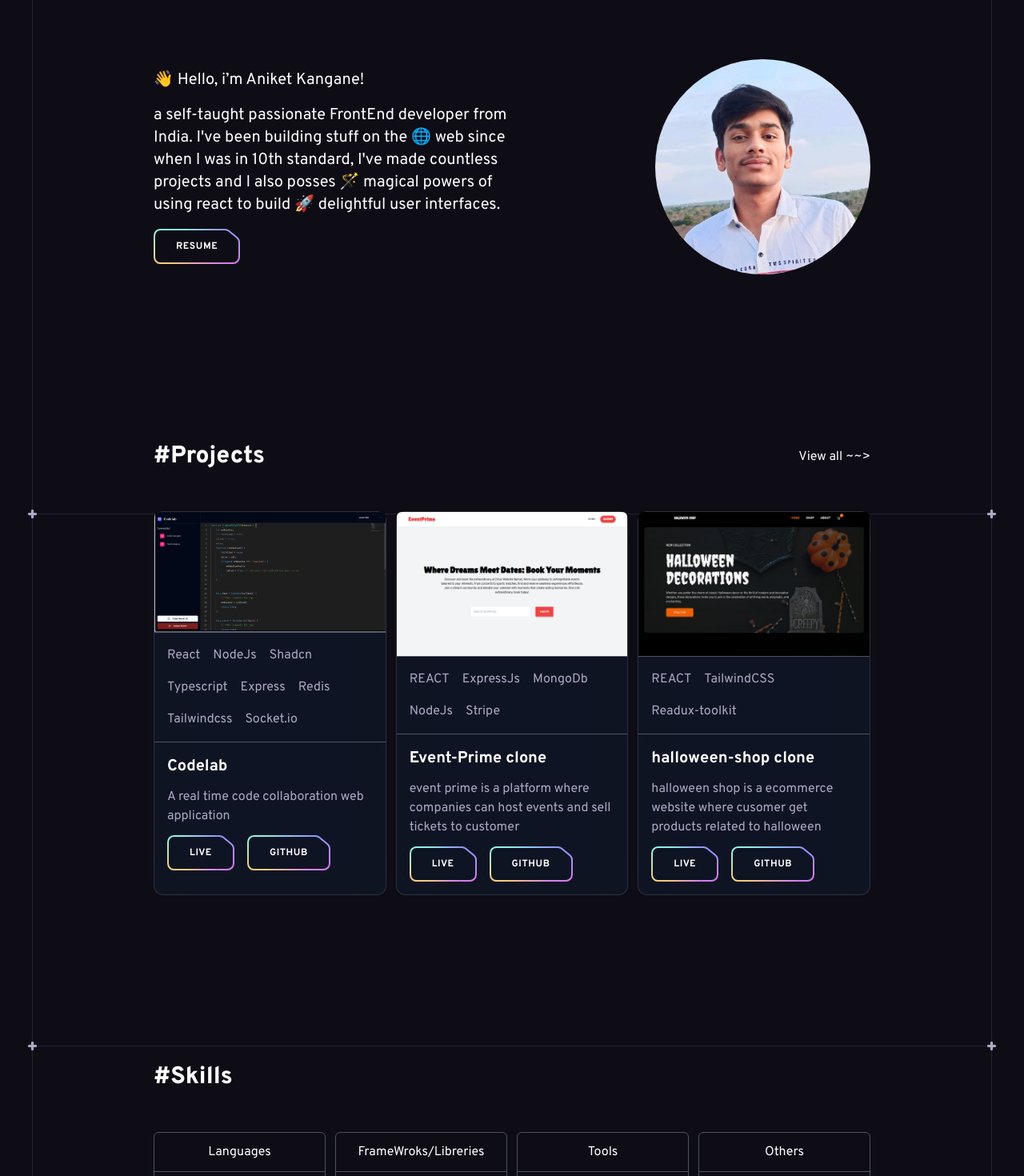
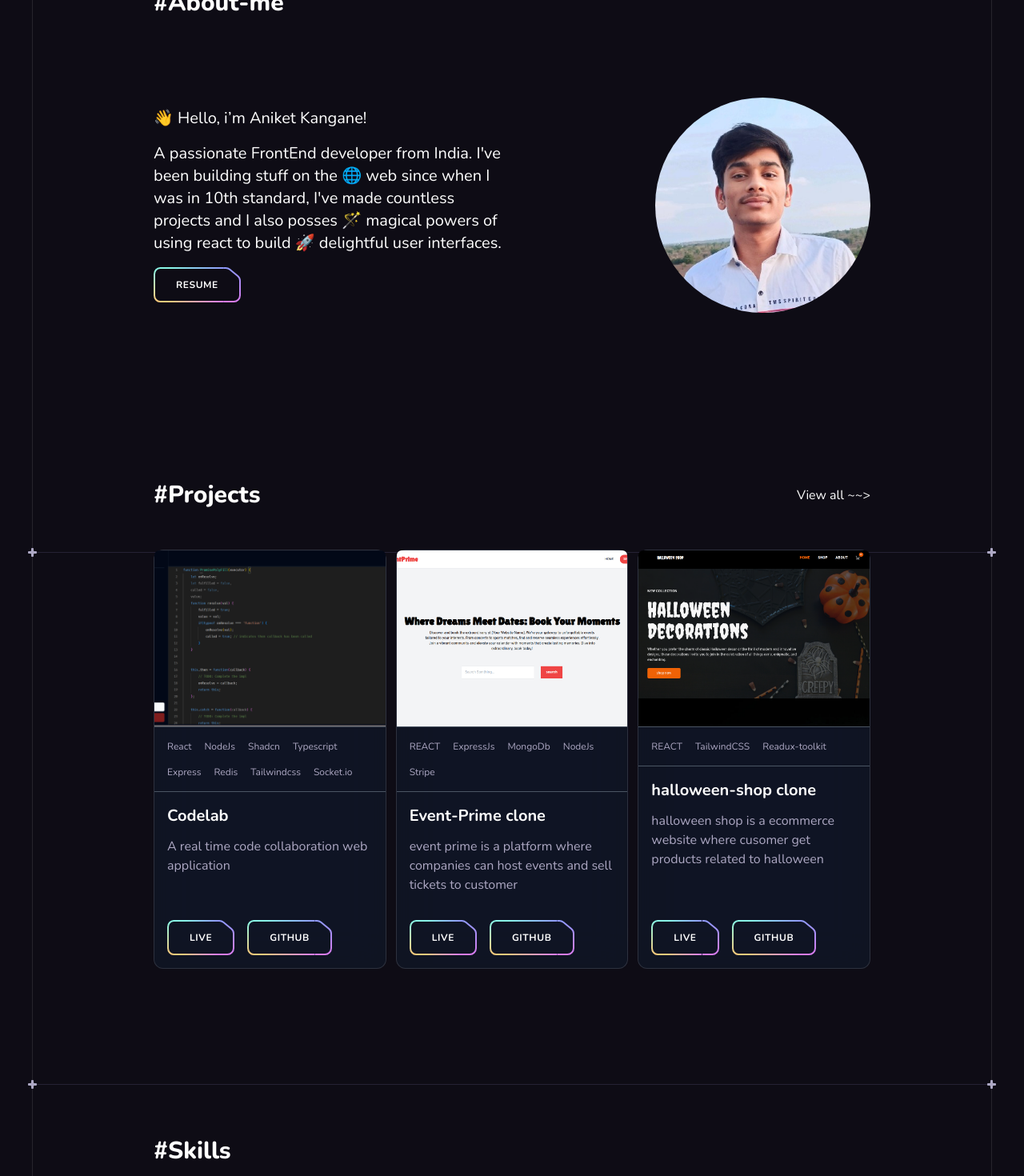
Before and after one commit to Aniket897/aniket, a React (Vite) app: page / in a window 1280 px wide. Shown: the part 1040-2510 px from the top of the page at 80% size. Built offline with nearby package versions, Linux system fonts and the light colour scheme.

Commit message:
minor-update:001

```diff
--- a/src/components/About.jsx
+++ b/src/components/About.jsx
@@ -20,7 +20,7 @@ const About = () => {
             <p className=" text-gray">👋 Hello, i’m Aniket Kangane!</p>
 
             <p className=" text-gray">
-              a self-taught passionate FrontEnd developer from India. I've been
+              A passionate FrontEnd developer from India. I've been
               building stuff on the 🌐 web since when I was in 10th standard,
               I've made countless projects and I also posses 🪄 magical powers
               of using react to build 🚀 delightful user interfaces.
--- a/src/components/Hero.jsx
+++ b/src/components/Hero.jsx
@@ -27,8 +27,8 @@ const Hero = () => {
       <div className="relative w-[90vw] lg:w-[70vw] mx-auto flex mt-[70px] md:mt-[150px] max-md:flex-col items-center justify-between max-md:text-center">
         <div className="md:w-[50%] flex flex-col gap-y-4">
           <p className="text-5xl font-extrabold text-n-1">
-            Aniket is a <span className="text-color-1">web designer</span> and{" "}
-            <span className="text-color-1">front-end developer</span>
+            Aniket is a <span className="text-color-1">Full stack Developer</span> and{" "}
+            <span className="text-color-1">Problem Solver</span>
           </p>
           <p className="text-gray mt-3 text-xl text-n-3">
             He crafts responsive websites where technologies meet creativity
--- a/src/components/ProjectCard.jsx
+++ b/src/components/ProjectCard.jsx
@@ -3,9 +3,16 @@ import Button from "./Button";
 const ProjectCard = ({ project }) => {
   return (
     // <div className=" bg-conic-gradient p-[2px] rounded-md">
-    <div className=" glass text-n-3 border border-gray-600 rounded-md">
-      <img className="rounded-tl-md rounded-tr-md" src={project.image} alt="" />
-      <div className="flex items-center flex-wrap gap-4 text-gray p-4 border-y border-y-gray-600">
+    <div className=" glass text-n-3 border border-gray-600 rounded-md flex flex-col">
+      <div className="w-full h-[220px]">
+        <img
+          className="rounded-tl-md rounded-tr-md w-full h-full object-cover"
+          src={project.image}
+          alt=""
+        />
+      </div>
+      <div className="flex-1">
+        <div className="flex items-center flex-wrap gap-4 text-gray p-4 border-y border-y-gray-600 text-xs">
           {project.techStack.map((item, index) => (
             <p key={index}>{item}</p>
           ))}
@@ -13,10 +20,11 @@ const ProjectCard = ({ project }) => {
         <div className="p-4 flex flex-col gap-y-3">
           <h1 className="font-bold text-xl text-n-1">{project.title}</h1>
           <p className=" text-gray">{project.description}</p>
-        <div className="flex items-center gap-4">
+        </div>
+      </div>
+      <div className="flex items-center gap-4 p-4">
         <Button href={project.live}>Live</Button>
         <Button href={project.github}>Github</Button>
-        </div>
       </div>
     </div>
     // </div>
--- a/src/components/Skills.jsx
+++ b/src/components/Skills.jsx
@@ -1,7 +1,5 @@
 import Section from "./Section";
 import SkillBox from "./SkillBox";
-import { BottomLine, Gradient } from "./design/Hero";
-import { smallSphere, stars } from "../assets";
 
 const Skills = () => {
   return (
@@ -28,7 +26,18 @@ const Skills = () => {
             heading="Tools"
             skills={["Vs code", "Git", "Github", "Postman"]}
           />
-          <SkillBox heading="Others" skills={["HTML", "CSS", "TailwindCSS"]} />
+          <SkillBox
+            heading="Others"
+            skills={[
+              "HTML",
+              "CSS",
+              "TailwindCSS",
+              "Shadcn",
+              "Chakra ui",
+              "Mongodb",
+              "mongoose",
+            ]}
+          />
         </div>
       </div>
       {/* <div className="hidden relative justify-center mb-[6.5rem] lg:flex mt-[150px]">
@@ -60,21 +69,21 @@ const Skills = () => {
       <div className="flex items-center gap-3 mx-auto w-fit min-h-[40vh] max-md:flex-col max-md:w-[90vw] max-md:mt-9">
         <p>
           <img
-            src="https://github-readme-stats.vercel.app/api?username=aniket897&show_icons=true&locale=en"
+            src="https://github-readme-stats.vercel.app/api?username=Aniket897&theme=dark&hide_border=false&include_all_commits=true&count_private=true"
             alt="aniket897"
           />
         </p>
 
         <p>
           <img
-            src="https://github-readme-streak-stats.herokuapp.com/?user=aniket897&"
+            src="https://github-readme-streak-stats.herokuapp.com/?user=Aniket897&theme=dark&hide_border=false"
             alt="aniket897"
           />
         </p>
       </div>
       <p className="mx-auto w-fit mt-3">
         <img
-          src="https://github-readme-stats.vercel.app/api/top-langs?username=aniket897&show_icons=true&locale=en&layout=compact"
+          src="https://github-readme-stats.vercel.app/api/top-langs/?username=Aniket897&theme=dark&hide_border=false&include_all_commits=true&count_private=true&layout=compact"
           alt="aniket897"
         />
       </p>
--- a/src/index.css
+++ b/src/index.css
@@ -1,4 +1,7 @@
 @import url("https://fonts.googleapis.com/css2?family=Overpass:ital,wght@0,100..900;1,100..900&display=swap");
+@import url("https://fonts.googleapis.com/css2?family=Noto+Sans:ital,wght@0,100..900;1,100..900&display=swap");
+@import url("https://fonts.googleapis.com/css2?family=Noto+Sans:ital,wght@0,100..900;1,100..900&family=Outfit:wght@100..900&display=swap");
+@import url("https://fonts.googleapis.com/css2?family=Noto+Sans:ital,wght@0,100..900;1,100..900&family=Nunito:ital,wght@0,200..1000;1,200..1000&family=Outfit:wght@100..900&display=swap");
 
 @tailwind base;
 @tailwind components;
@@ -12,7 +15,12 @@
 }
 
 * {
-  font-family: "Overpass", sans-serif;
+  /* font-family: "Overpass", sans-serif; */
+  /* font-family: "Noto Sans", sans-serif; */
+  /* font-family: "Outfit", sans-serif; */
+  font-family: "Nunito", sans-serif;
+
+  /* font-family: menlo; */
   scroll-behavior: smooth;
 }
 
--- a/src/pages/Aboutme.jsx
+++ b/src/pages/Aboutme.jsx
@@ -32,22 +32,21 @@ const Aboutme = () => {
       >
         <Nav title={"About-me"} des="who i am" />
         <div className="mt-[100px] max-md:gap-y-8 flex max-md:flex-col items-center justify-between w-[90vw] md:w-[70vw] mx-auto max-md:text-center">
-          <div className="md:w-[50%] flex flex-col gap-y-4 text-gray text-xl">
+          <div className="md:w-[50%] flex flex-col gap-y-4 text-gray">
             <p>👋 Hello, i’m Aniket!</p>
 
             <p>
-              a self-taught passionate FrontEnd developer from India. I've been
+              ⭐ A passionate Full Stack Developer from India. I've been
               building stuff on the 🌐 web since when I was in 10th standard,
               I've made countless projects and I also posses 🪄 magical powers
               of using react to build 🚀 delightful user interfaces.
             </p>
             <p>
-              Proactive React developer proficient in JavaScript and React.js
-              framework. Solid understanding of frontend technologies including
-              HTML, CSS. Collaborative team player with strong problem-solving
-              skills and attention to detail. Experienced in integrating
-              frontend components with server-side logic using Git for
-              collaborative projects.
+              ⭐ Proactive Full Stack Developer proficient in MERN Stack <br /> <br />
+              ⭐ Solid understanding of Full Stack technologies including HTML,
+              CSS, Javascript, ReactJs, NodeJs, ExpressJs, Mongodb. <br />{" "}
+              <br /> ⭐ Collaborative team player with strong problem-solving
+              skills and attention to detail.
             </p>
 
             <div className="mt-5  gap-3 flex items-center max-md:mx-auto">
```
Lines whose indentation alone changed are shown as unchanged.
